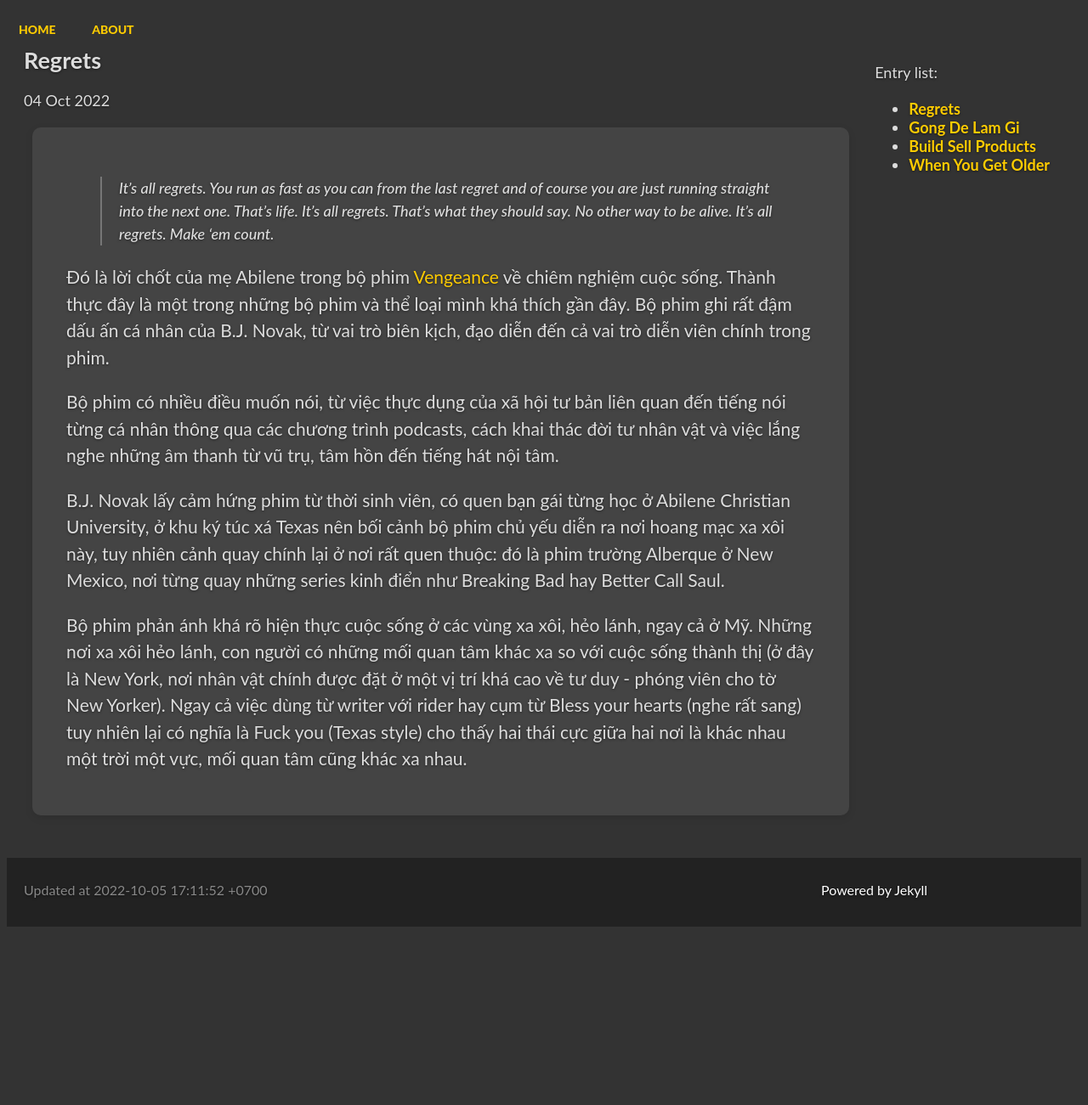
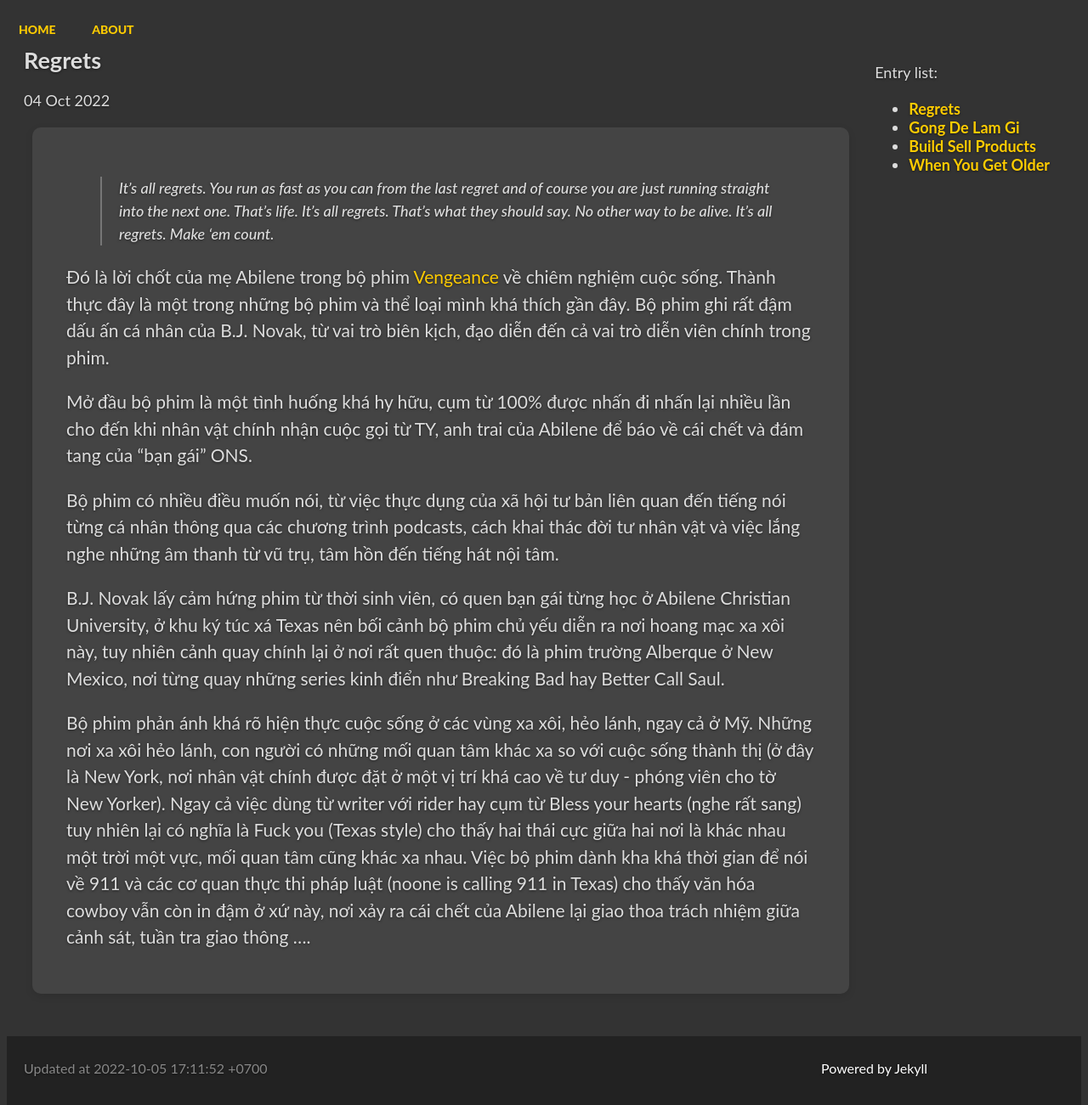
Before and after one commit to vdchuyen/chuyen-vn, a Jekyll site: the page built from _posts/2022-10-04-regrets.md, in a window 1280 px wide. Shown: the whole page at 85% size. Built offline with Jekyll 4.4.1, drawn with Linux system fonts in a browser that asks for light colours; our own code applies the rules of GitHub Pages for plain Markdown files; Markdown is read by kramdown in place of the engine named in the settings; before the commit the page ends 1091 px from its top, so only the background shows below that.

Commit message:
Update 2022-10-04-regrets.md

```diff
--- a/_posts/2022-10-04-regrets.md
+++ b/_posts/2022-10-04-regrets.md
@@ -1,9 +1,11 @@
  >It's all regrets. You run as fast as you can from the last regret and of course you are just running straight into the next one. That's life. It's all regrets. That's what they should say. No other way to be alive. It's all regrets. Make 'em count.
 
 Đó là lời chốt của mẹ Abilene trong bộ phim [Vengeance](https://www.imdb.com/title/tt11976532/) về chiêm nghiệm cuộc sống. Thành thực đây là một trong những bộ phim và thể loại mình khá thích gần đây. Bộ phim ghi rất đậm dấu ấn cá nhân của B.J. Novak, từ vai trò biên kịch, đạo diễn đến cả vai trò diễn viên chính trong phim.
+
+Mở đầu bộ phim là một tình huống khá hy hữu, cụm từ 100% được nhấn đi nhấn lại nhiều lần cho đến khi nhân vật chính nhận cuộc gọi từ TY, anh trai của Abilene để báo về cái chết và đám tang của "bạn gái" ONS.
 
 Bộ phim có nhiều điều muốn nói, từ việc thực dụng của xã hội tư bản liên quan đến tiếng nói từng cá nhân thông qua các chương trình podcasts, cách khai thác đời tư nhân vật và việc lắng nghe những âm thanh từ vũ trụ, tâm hồn đến tiếng hát nội tâm.
 
 B.J. Novak lấy cảm hứng phim từ thời sinh viên, có quen bạn gái từng học ở Abilene Christian University, ở khu ký túc xá Texas nên bối cảnh bộ phim chủ yếu diễn ra nơi hoang mạc xa xôi này, tuy nhiên cảnh quay chính lại ở nơi rất quen thuộc: đó là phim trường Alberque ở New Mexico, nơi từng quay những series kinh điển như Breaking Bad hay Better Call Saul.
 
-Bộ phim phản ánh khá rõ hiện thực cuộc sống ở các vùng xa xôi, hẻo lánh, ngay cả ở Mỹ. Những nơi xa xôi hẻo lánh, con người có những mối quan tâm khác xa so với cuộc sống thành thị (ở đây là New York, nơi nhân vật chính được đặt ở một vị trí khá cao về tư duy - phóng viên cho tờ New Yorker). Ngay cả việc dùng từ writer với rider hay cụm từ Bless your hearts (nghe rất sang) tuy nhiên lại có nghĩa là Fuck you (Texas style) cho thấy hai thái cực giữa hai nơi là khác nhau một trời một vực, mối quan tâm cũng khác xa nhau.
+Bộ phim phản ánh khá rõ hiện thực cuộc sống ở các vùng xa xôi, hẻo lánh, ngay cả ở Mỹ. Những nơi xa xôi hẻo lánh, con người có những mối quan tâm khác xa so với cuộc sống thành thị (ở đây là New York, nơi nhân vật chính được đặt ở một vị trí khá cao về tư duy - phóng viên cho tờ New Yorker). Ngay cả việc dùng từ writer với rider hay cụm từ Bless your hearts (nghe rất sang) tuy nhiên lại có nghĩa là Fuck you (Texas style) cho thấy hai thái cực giữa hai nơi là khác nhau một trời một vực, mối quan tâm cũng khác xa nhau. Việc bộ phim dành kha khá thời gian để nói về 911 và các cơ quan thực thi pháp luật (noone is calling 911 in Texas) cho thấy văn hóa cowboy vẫn còn in đậm ở xứ này, nơi xảy ra cái chết của Abilene lại giao thoa trách nhiệm giữa cảnh sát, tuần tra giao thông ....
```
